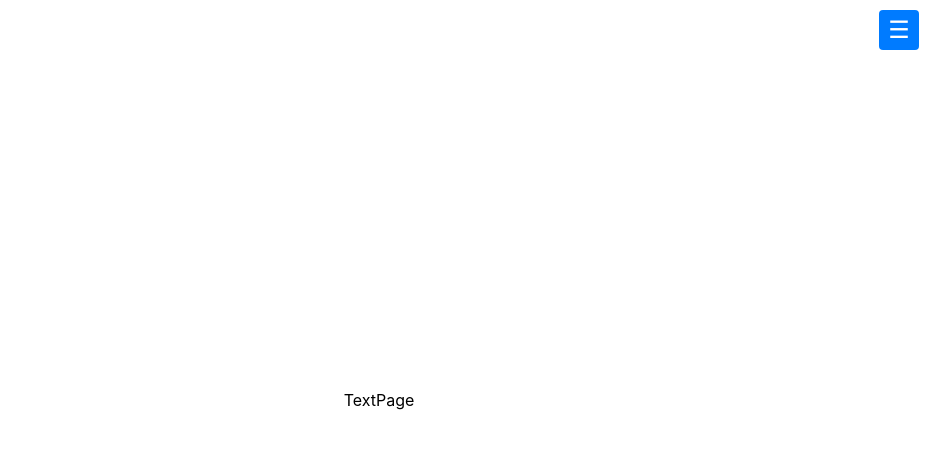
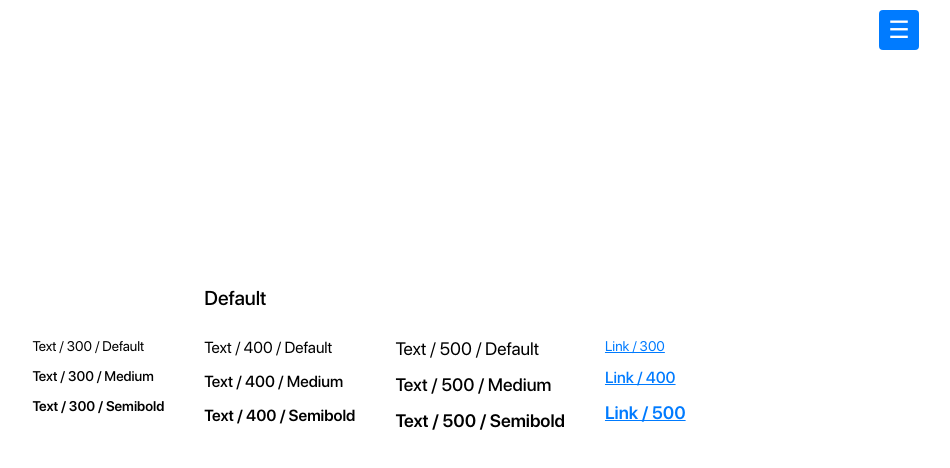
Before and after one commit to UeberTimei/joydev2, a React (Vite) app: page /textPage in a window 1280 px wide. Shown: the top 468 px of the page, without its empty margins (261-1211 px from the left). Built offline with nearby package versions, Linux system fonts and the light colour scheme; a web font is replaced by a local one.

Commit message:
feat: finished Text page

```diff
--- a/src/components/Text/Text.module.scss
+++ b/src/components/Text/Text.module.scss
@@ -0,0 +1,35 @@
+.text {
+  font-family: "SF Pro Display", sans-serif;
+
+  &--size-300 {
+    font-size: 14px;
+    line-height: 20px;
+  }
+
+  &--size-400 {
+    font-size: 16px;
+    line-height: 24px;
+  }
+
+  &--size-500 {
+    font-size: 18px;
+    line-height: 26px;
+  }
+
+  &--weight-default {
+    font-weight: 400;
+  }
+
+  &--weight-medium {
+    font-weight: 500;
+  }
+
+  &--weight-semibold {
+    font-weight: 600;
+  }
+
+  &--link {
+    color: #007bff;
+    text-decoration: underline;
+  }
+}
--- a/src/components/Text/Text.tsx
+++ b/src/components/Text/Text.tsx
@@ -1,7 +1,33 @@
 import React from "react";
+import classNames from "classnames";
+import styles from "./Text.module.scss";
 
-const Text = () => {
-  return <div>Text</div>;
+interface TextProps {
+  size?: 300 | 400 | 500;
+  weight?: "default" | "medium" | "semibold";
+  isLink?: boolean;
+  children: React.ReactNode;
+  className?: string;
+}
+
+const Text: React.FC<TextProps> = ({
+  size = 400,
+  weight = "default",
+  isLink = false,
+  children,
+  className,
+}) => {
+  const textClass = classNames(
+    styles.text,
+    {
+      [styles[`text--size-${size}`]]: size,
+      [styles[`text--weight-${weight}`]]: weight,
+      [styles["text--link"]]: isLink,
+    },
+    className
+  );
+
+  return <span className={textClass}>{children}</span>;
 };
 
 export default Text;
--- a/src/pages/TextPage/TextPage.module.scss
+++ b/src/pages/TextPage/TextPage.module.scss
@@ -0,0 +1,28 @@
+.textPage {
+  padding: 20px;
+  display: flex;
+
+  &__group {
+    margin-bottom: 20px;
+  }
+
+  &__section {
+    position: relative;
+    margin-right: 40px;
+    margin-bottom: 10px;
+  }
+
+  &__subtitle {
+    position: absolute;
+    top: -50px;
+    font-family: "SF Pro Display", sans-serif;
+    font-size: 20px;
+    font-weight: 500;
+    margin: 0 0 10px;
+  }
+
+  &__row {
+    display: flex;
+    gap: 20px;
+  }
+}
--- a/src/pages/TextPage/TextPage.tsx
+++ b/src/pages/TextPage/TextPage.tsx
@@ -1,7 +1,112 @@
 import React from "react";
+import Text from "../../components/Text/Text";
+import styles from "./TextPage.module.scss";
 
-const TextPage = () => {
-  return <div>TextPage</div>;
+const TextPage: React.FC = () => {
+  return (
+    <div className={styles.textPage}>
+      {/* Size 300 */}
+      <div className={styles.textPage__group}>
+        <div className={styles.textPage__section}>
+          <div className={styles.textPage__row}>
+            <Text size={300} weight="default">
+              Text / 300 / Default
+            </Text>
+          </div>
+        </div>
+        <div className={styles.textPage__section}>
+          <div className={styles.textPage__row}>
+            <Text size={300} weight="medium">
+              Text / 300 / Medium
+            </Text>
+          </div>
+        </div>
+        <div className={styles.textPage__section}>
+          <div className={styles.textPage__row}>
+            <Text size={300} weight="semibold">
+              Text / 300 / Semibold
+            </Text>
+          </div>
+        </div>
+      </div>
+
+      {/* Size 400 */}
+      <div className={styles.textPage__group}>
+        <div className={styles.textPage__section}>
+          <h3 className={styles.textPage__subtitle}>Default</h3>
+          <div className={styles.textPage__row}>
+            <Text size={400} weight="default">
+              Text / 400 / Default
+            </Text>
+          </div>
+        </div>
+        <div className={styles.textPage__section}>
+          <div className={styles.textPage__row}>
+            <Text size={400} weight="medium">
+              Text / 400 / Medium
+            </Text>
+          </div>
+        </div>
+        <div className={styles.textPage__section}>
+          <div className={styles.textPage__row}>
+            <Text size={400} weight="semibold">
+              Text / 400 / Semibold
+            </Text>
+          </div>
+        </div>
+      </div>
+
+      {/* Size 500 */}
+      <div className={styles.textPage__group}>
+        <div className={styles.textPage__section}>
+          <div className={styles.textPage__row}>
+            <Text size={500} weight="default">
+              Text / 500 / Default
+            </Text>
+          </div>
+        </div>
+        <div className={styles.textPage__section}>
+          <div className={styles.textPage__row}>
+            <Text size={500} weight="medium">
+              Text / 500 / Medium
+            </Text>
+          </div>
+        </div>
+        <div className={styles.textPage__section}>
+          <div className={styles.textPage__row}>
+            <Text size={500} weight="semibold">
+              Text / 500 / Semibold
+            </Text>
+          </div>
+        </div>
+      </div>
+
+      {/* Link Texts */}
+      <div className={styles.textPage__group}>
+        <div className={styles.textPage__section}>
+          <div className={styles.textPage__row}>
+            <Text size={300} weight="default" isLink>
+              Link / 300
+            </Text>
+          </div>
+        </div>
+        <div className={styles.textPage__section}>
+          <div className={styles.textPage__row}>
+            <Text size={400} weight="medium" isLink>
+              Link / 400
+            </Text>
+          </div>
+        </div>
+        <div className={styles.textPage__section}>
+          <div className={styles.textPage__row}>
+            <Text size={500} weight="semibold" isLink>
+              Link / 500
+            </Text>
+          </div>
+        </div>
+      </div>
+    </div>
+  );
 };
 
 export default TextPage;
```
